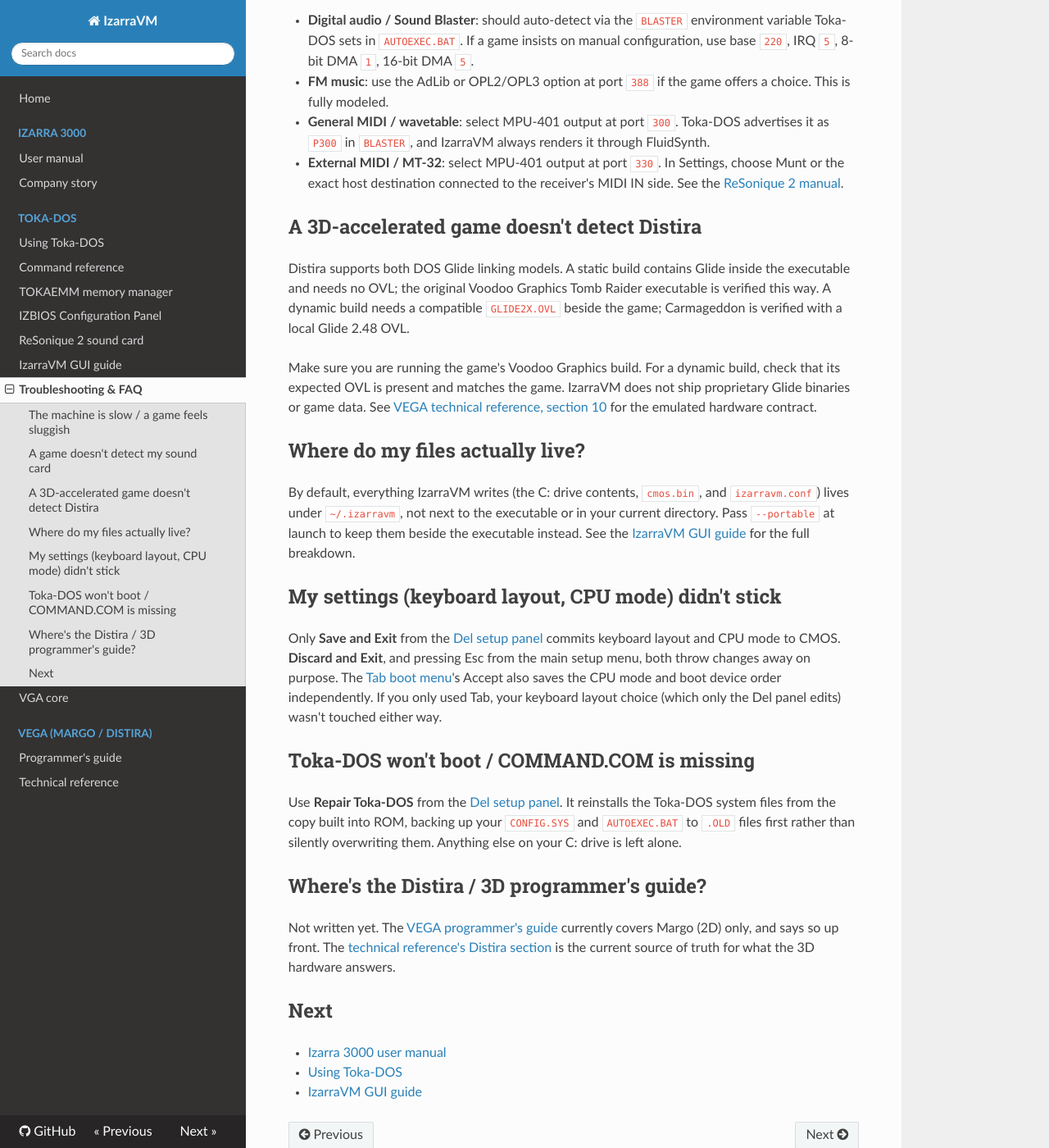
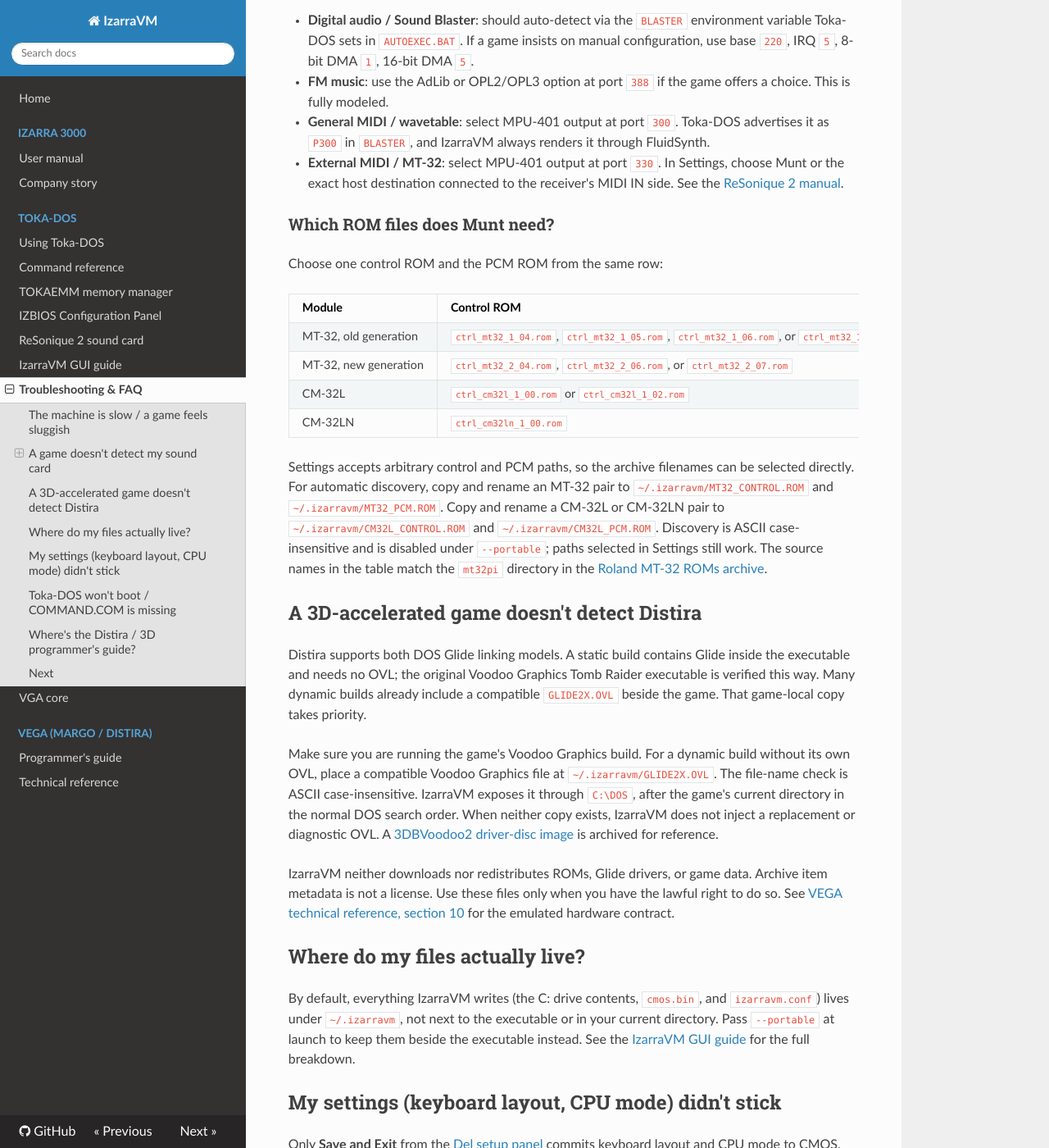
Before and after one commit to vorvek/IzarraVM, an MkDocs documentation site: the page built from docs/troubleshooting.md, in a window 1280 px wide and 1400 px high, scrolled down 597 px. Shown: the whole window at 82% size. Built offline with MkDocs 1.6.1, drawn with Linux system fonts in a browser that asks for light colours; nearby versions of some CDN libraries.

Commit message:
Discover a global Glide OVL fallback

```diff
--- a/docs/troubleshooting.md
+++ b/docs/troubleshooting.md
@@ -37,19 +37,47 @@ manual](resonique2/manual.md):
   choose Munt or the exact host destination connected to the receiver's MIDI
   IN side. See the [ReSonique 2 manual](resonique2/manual.md#midi-and-wavetable).
 
+### Which ROM files does Munt need?
+
+Choose one control ROM and the PCM ROM from the same row:
+
+| Module | Control ROM | PCM ROM |
+| --- | --- | --- |
+| MT-32, old generation | `ctrl_mt32_1_04.rom`, `ctrl_mt32_1_05.rom`, `ctrl_mt32_1_06.rom`, or `ctrl_mt32_1_07.rom` | `pcm_mt32.rom` |
+| MT-32, new generation | `ctrl_mt32_2_04.rom`, `ctrl_mt32_2_06.rom`, or `ctrl_mt32_2_07.rom` | `pcm_mt32.rom` |
+| CM-32L | `ctrl_cm32l_1_00.rom` or `ctrl_cm32l_1_02.rom` | `pcm_cm32l.rom` |
+| CM-32LN | `ctrl_cm32ln_1_00.rom` | `pcm_cm32l.rom` |
+
+Settings accepts arbitrary control and PCM paths, so the archive filenames can
+be selected directly. For automatic discovery, copy and rename an MT-32 pair
+to `~/.izarravm/MT32_CONTROL.ROM` and `~/.izarravm/MT32_PCM.ROM`. Copy and
+rename a CM-32L or CM-32LN pair to `~/.izarravm/CM32L_CONTROL.ROM` and
+`~/.izarravm/CM32L_PCM.ROM`. Discovery is ASCII case-insensitive and is disabled
+under `--portable`; paths selected in Settings still work. The source names in
+the table match the `mt32pi` directory in the [Roland MT-32 ROMs
+archive](https://archive.org/details/Roland-MT-32-ROMs).
+
 ## A 3D-accelerated game doesn't detect Distira
 
 Distira supports both DOS Glide linking models. A static build contains Glide
 inside the executable and needs no OVL; the original Voodoo Graphics Tomb
-Raider executable is verified this way. A dynamic build needs a compatible
-`GLIDE2X.OVL` beside the game; Carmageddon is verified with a local Glide 2.48
-OVL.
+Raider executable is verified this way. Many dynamic builds already include a
+compatible `GLIDE2X.OVL` beside the game. That game-local copy takes priority.
 
 Make sure you are running the game's Voodoo Graphics build. For a dynamic
-build, check that its expected OVL is present and matches the game. IzarraVM
-does not ship proprietary Glide binaries or game data. See [VEGA technical
-reference, section 10](vega/vega-technical-reference.md#10-distira-3d) for the
-emulated hardware contract.
+build without its own OVL, place a compatible Voodoo Graphics file at
+`~/.izarravm/GLIDE2X.OVL`. The file-name check is ASCII case-insensitive.
+IzarraVM exposes it through `C:\DOS`, after the game's current directory in the
+normal DOS search order. When neither copy exists, IzarraVM does not inject a
+replacement or diagnostic OVL. A
+[3DBVoodoo2 driver-disc image](https://archive.org/details/3-dbvoodoo-2_202302)
+is archived for reference.
+
+IzarraVM neither downloads nor redistributes ROMs, Glide drivers, or game data.
+Archive item metadata is not a license. Use these files only when you have the
+lawful right to do so. See [VEGA technical reference, section
+10](vega/vega-technical-reference.md#10-distira-3d) for the emulated hardware
+contract.
 
 ## Where do my files actually live?
 
```
Also changed, not shown: README.md (+32 -0 lines), docs/vega/vega-technical-reference.md (+6 -4 lines), 7 other files.
